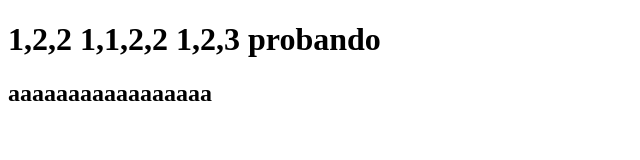
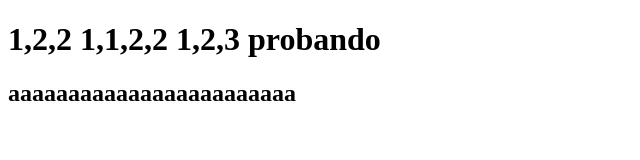
Before and after one commit to crxstxphxr/newRep, a plain HTML site: page home.html in a window 1280 px wide. Shown: the whole page, without its empty margins (0-640 px from the left). Drawn offline with Linux system fonts and the light colour scheme.

Commit message:
second commit

```diff
--- a/home.html
+++ b/home.html
@@ -7,6 +7,6 @@
 </head>
 <body>
     <h1>1,2,2 1,1,2,2 1,2,3 probando</h1>
-    <h2>aaaaaaaaaaaaaaaaa</h2>
+    <h2>aaaaaaaaaaaaaaaaaaaaaaaa</h2>
 </body>
 </html>
```
